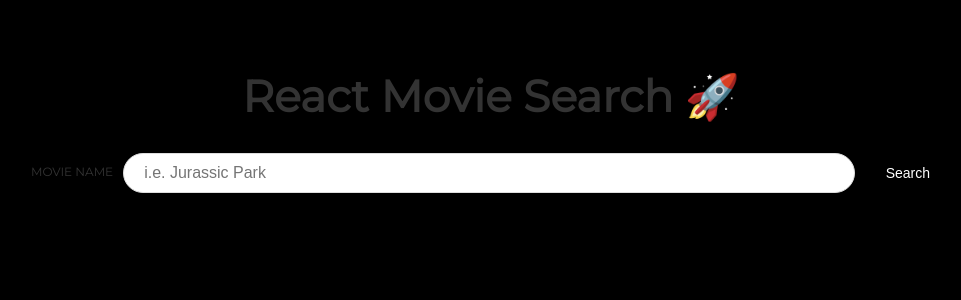
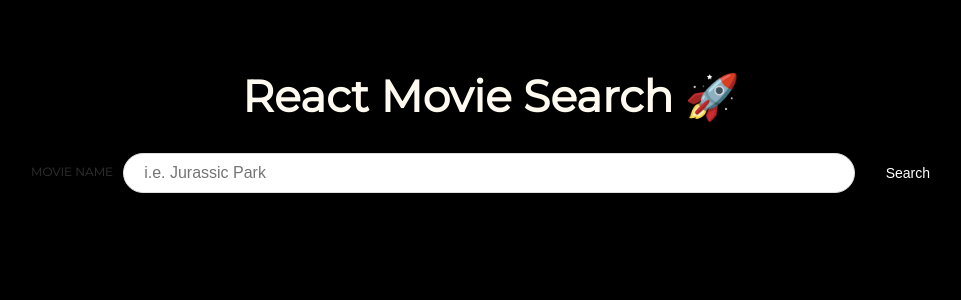
Before and after one commit to amadou-20/search-movie, a React (Create React App) app: page / in a window 1280 px wide. Shown: the top 300 px of the page, without its empty margins (149-1110 px from the left). Built offline with nearby package versions, Linux system fonts and the light colour scheme.

Commit message:
I change the color of h1

```diff
--- a/src/index.css
+++ b/src/index.css
@@ -29,6 +29,7 @@ small {
 }
 
 .title {
+  color: #FFFAF0;
   font-size: 4.4rem;
   text-align: center
 }
```
